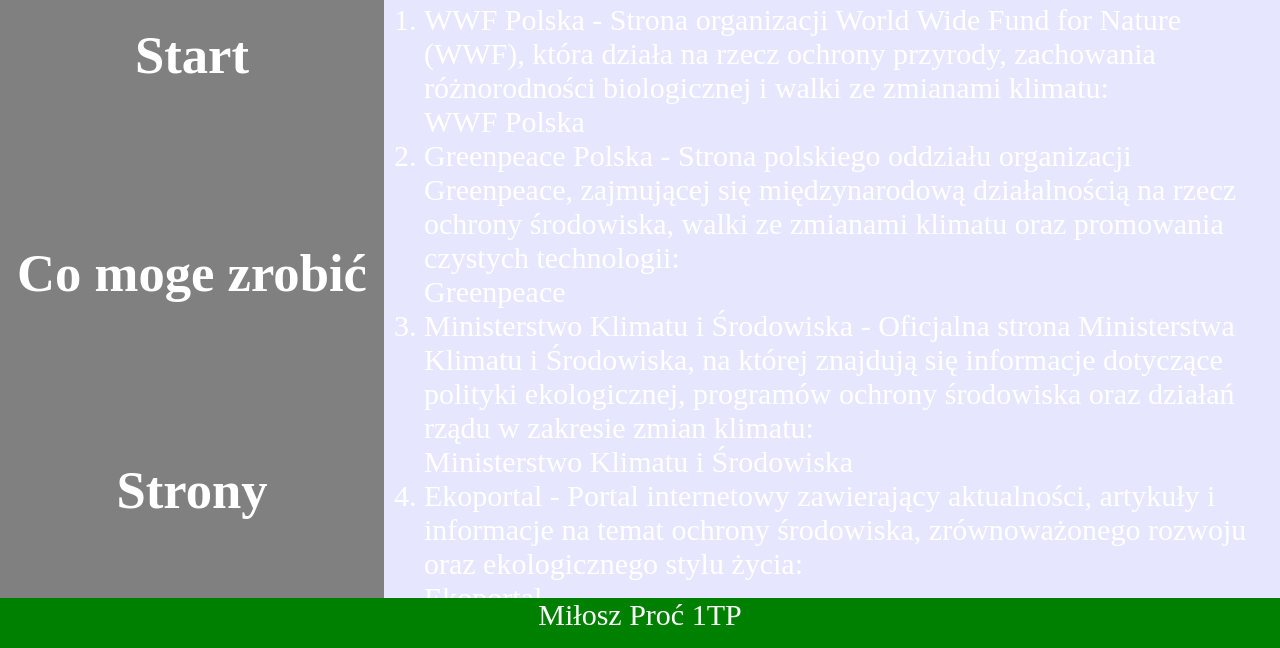
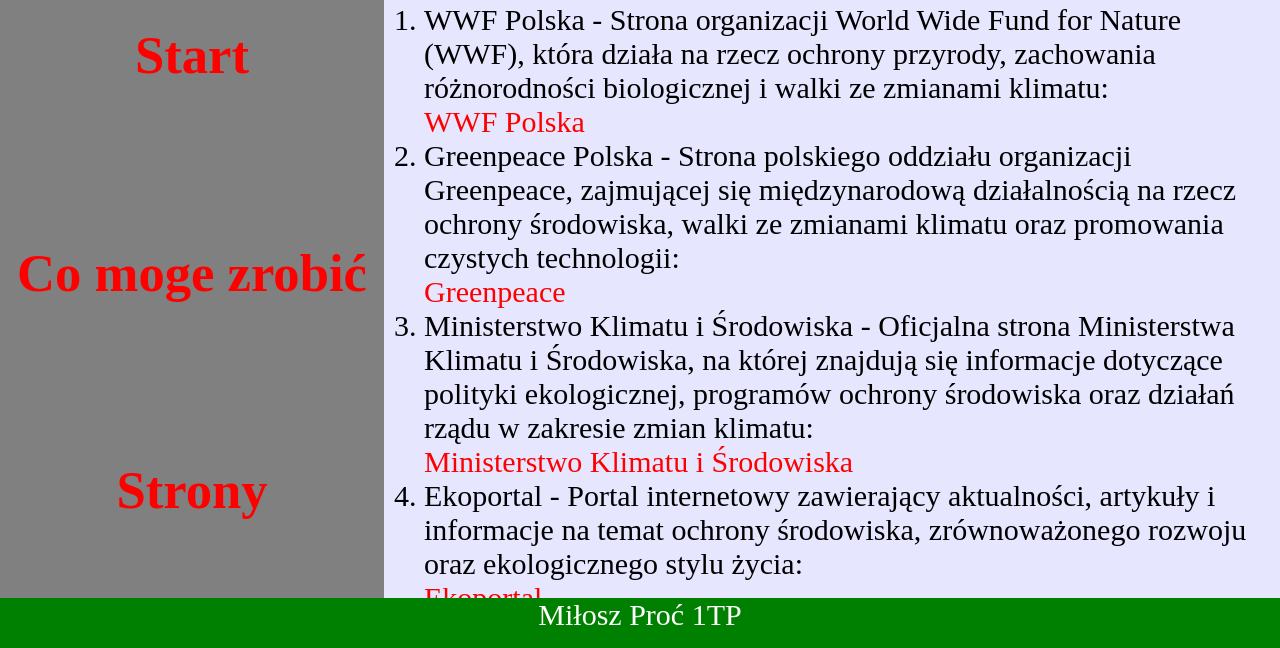
Before and after one commit to milkogamer/DZIENZIEMI, a plain HTML site: page ochorna.html in a window 1280 px wide. Shown: the part 152-800 px from the top of the page. Drawn offline with Linux system fonts and the light colour scheme.

Commit message:
Update style.css

```diff
--- a/style.css
+++ b/style.css
@@ -9,9 +9,12 @@
 }
 a:link
 {
-    color:#FFFFFF;
+    color:red;
 }
 
+li{
+    color:black
+}
 
 #header{
     background-color: green;
```
